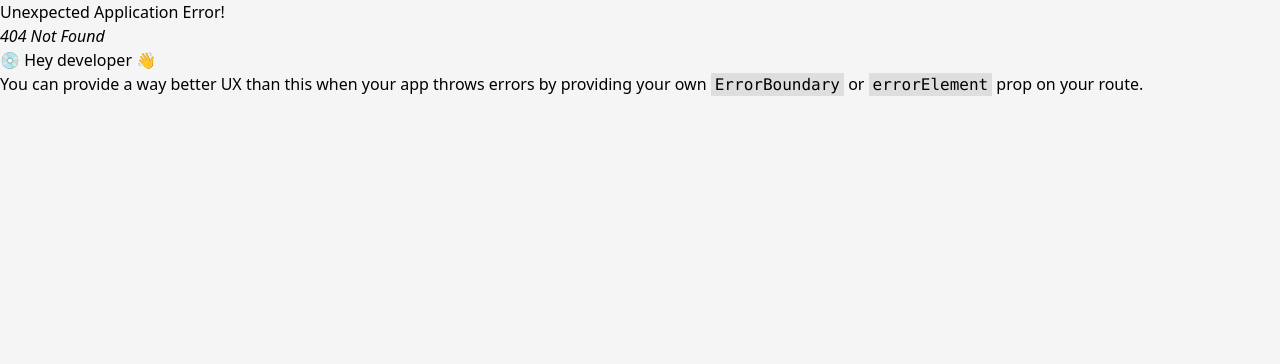
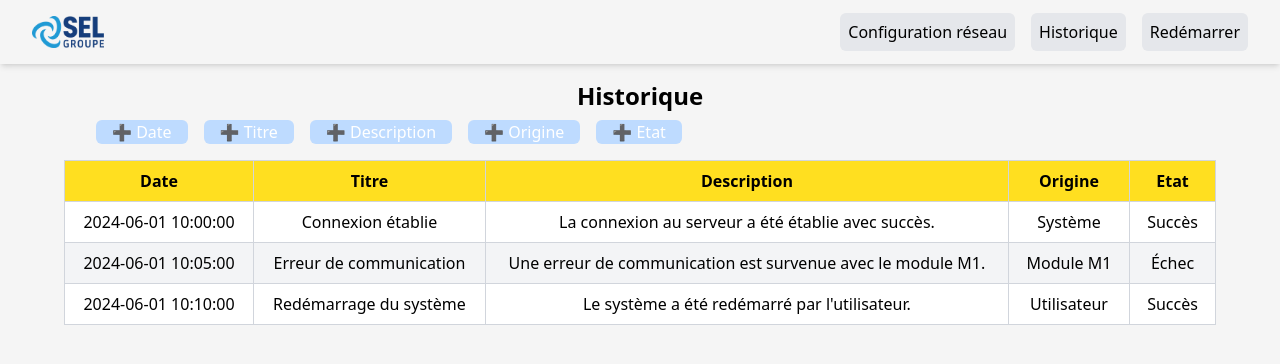
Before and after one commit to latal-sel/front-end-module, a React (Vite) app: page /history in a window 1280 px wide. Before the commit this address had no page. Shown: the top 364 px of the page. Built offline with nearby package versions, Linux system fonts and the light colour scheme.

Commit message:
feat : history page with filters

```diff
--- /dev/null
+++ b/src/components/filter.component.tsx
@@ -0,0 +1,17 @@
+interface filterProps {
+  type: string;
+  value: string;
+  filterOnChange: (value: string) => void;
+}
+
+const FilterComponent: React.FC<filterProps> = (props) => {
+  const { type, value, filterOnChange } = props;
+    return (
+        <div className="w-1/10 h-1/10 fixed bg-white border border-gray-300 rounded-md p-2 mt-2">
+            <h2>Filtre {type}</h2>
+            <input type="text" value={value} onChange={(e) => filterOnChange && filterOnChange(e.target.value)} className="w-full border border-gray-300 rounded-md p-2" placeholder={`Insérer ${type?.toLowerCase()}`} />
+        </div>
+    );
+}
+
+export default FilterComponent;
--- a/src/components/header.component.tsx
+++ b/src/components/header.component.tsx
@@ -6,7 +6,7 @@ interface headerProps {
 
 const navigation = [
     { name: 'Configuration réseau', href: '/' },
-    { name: 'Historique', href: '/' },
+    { name: 'Historique', href: '/history' },
     { name: 'Redémarrer', href: '/' },
 ];
 
--- /dev/null
+++ b/src/pages/History.tsx
@@ -0,0 +1,107 @@
+import Header from "../components/header.component";
+import FilterComponent from "../components/filter.component";
+import { useState } from 'react';
+import cross from "../assets/cross.svg"
+
+const historyData = [
+    {
+        date: "2024-06-01 10:00:00",
+        titre: "Connexion établie",
+        description: "La connexion au serveur a été établie avec succès.",
+        origine: "Système",
+        etat: "Succès"
+    },
+    {
+        date: "2024-06-01 10:05:00",
+        titre: "Erreur de communication",
+        description: "Une erreur de communication est survenue avec le module M1.",
+        origine: "Module M1",
+        etat: "Échec"
+    },
+    {
+        date: "2024-06-01 10:10:00",
+        titre: "Redémarrage du système",
+        description: "Le système a été redémarré par l'utilisateur.",
+        origine: "Utilisateur",
+        etat: "Succès"
+    }
+];
+
+const filters = [
+    "Date",
+    "Titre",
+    "Description",
+    "Origine",
+    "Etat"
+];
+
+export default function History() {
+  const [visibleFilters, setVisibleFilters] = useState<string | null>(null);
+  const [filterValues, setFilterValues] = useState<{ [key: string]: string }>({});
+
+  const toggleFilter = (filterName: string) => {
+    setVisibleFilters((prevFilter) =>
+      prevFilter === filterName ? null : filterName
+    );
+  };
+
+  const handleFilterChange = (filterName: string, value: string) => {
+    setFilterValues((prevValues) => ({
+      ...prevValues,
+      [filterName]: value,
+    }));
+  }
+
+  const filteredData = historyData.filter((entry) => {
+    return Object.entries(filterValues).every(([key, value]) => {
+      if (!value) return true;
+        const entryValue = (entry as any)[key.toLowerCase()];
+        return entryValue.toLowerCase().includes(value.toLowerCase());
+    });
+  });
+
+  return (
+    <>
+      <Header />
+      <div className="align-center pt-4 flex justify-center">
+        <h1 className="text-2xl font-bold">Historique</h1>
+      </div>
+      <div className="flex mt-2 space-x-4 pl-24">
+        {filters.map((filter) => (
+          <div key={filter}>
+            <button
+              onClick={() => toggleFilter(filter)}
+              className="bg-blue-200 text-white px-4 rounded-md hover:bg-blue-400"
+            >
+              {filterValues[filter] && <img src={cross} className="w-6 h-6 inline-block" alt="" onClick={() => handleFilterChange(filter, "")} />}
+              {filterValues[filter] ? `${filter} : ${filterValues[filter]}` : `➕ ${filter}`}
+            </button>
+            {visibleFilters === filter ? <FilterComponent type={filter} value={filterValues[filter] || ""} filterOnChange={(value) => handleFilterChange(filter, value)} /> : null}
+          </div>
+        ))}
+      </div>
+      <table className="border-collapse border border-gray-500 w-9/10 mt-4 text-center justify-center mx-auto">
+        <thead className="bg-yellow-300">
+          <tr>
+            <th className="border border-gray-300 px-4 py-2">Date</th>
+            <th className="border border-gray-300 px-4 py-2">Titre</th>
+            <th className="border border-gray-300 px-4 py-2">Description</th>
+            <th className="border border-gray-300 px-4 py-2">Origine</th>
+            <th className="border border-gray-300 px-4 py-2">Etat</th>
+          </tr>
+        </thead>
+        <tbody>
+          {filteredData.map((entry, index) => (
+            <tr key={index} className={index % 2 === 0 ? "bg-white" : "bg-gray-100"}>
+              <td className="border border-gray-300 px-4 py-2">{entry.date}</td>
+              <td className="border border-gray-300 px-4 py-2">{entry.titre}</td>
+              <td className="border border-gray-300 px-4 py-2">{entry.description}</td>
+              <td className="border border-gray-300 px-4 py-2">{entry.origine}</td>
+              <td className="border border-gray-300 px-4 py-2">{entry.etat}</td>
+            </tr>
+          ))}
+        </tbody>
+      </table>
+    </>
+  );
+}
```
Also changed, not shown: src/router/index.tsx (+9 -1 lines).
